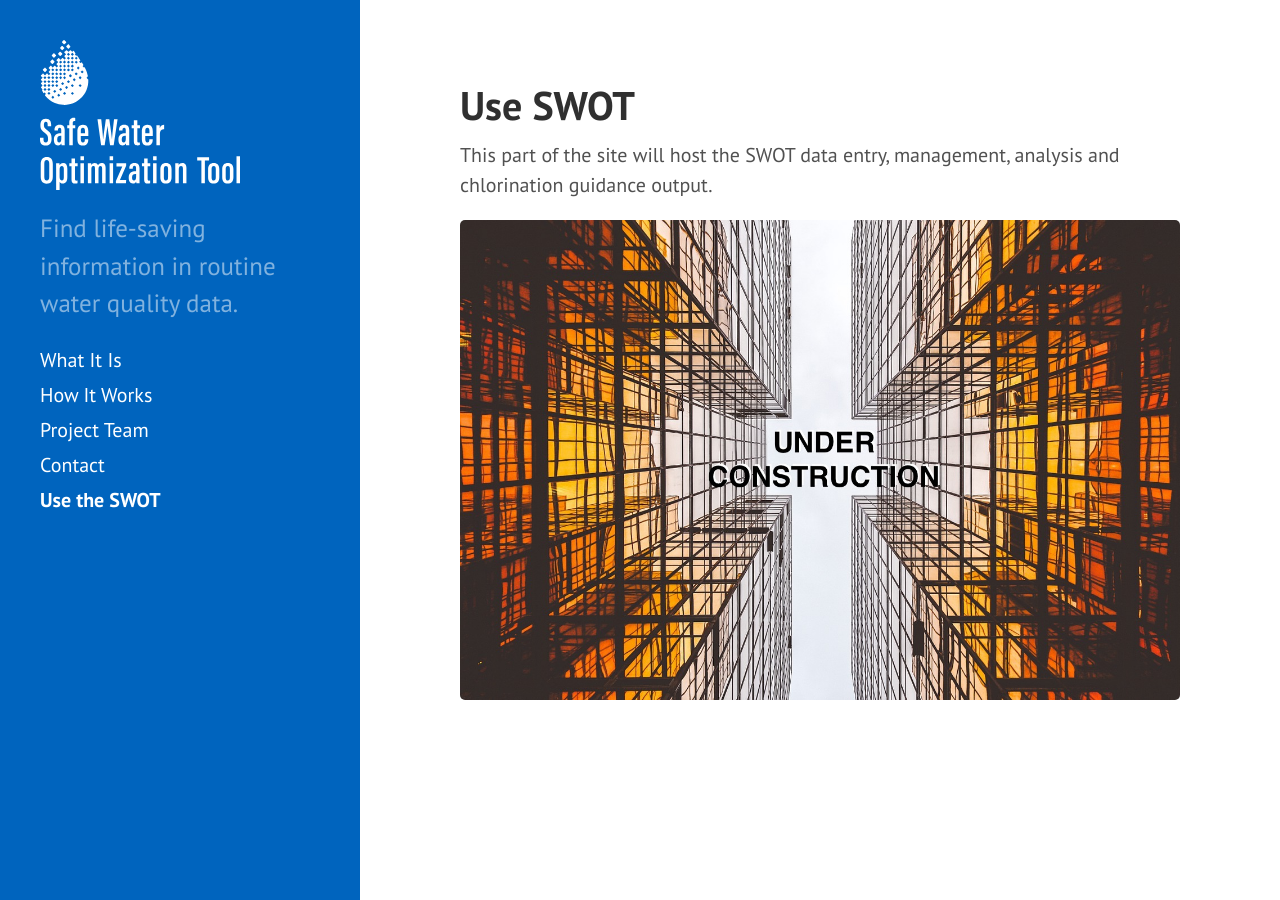
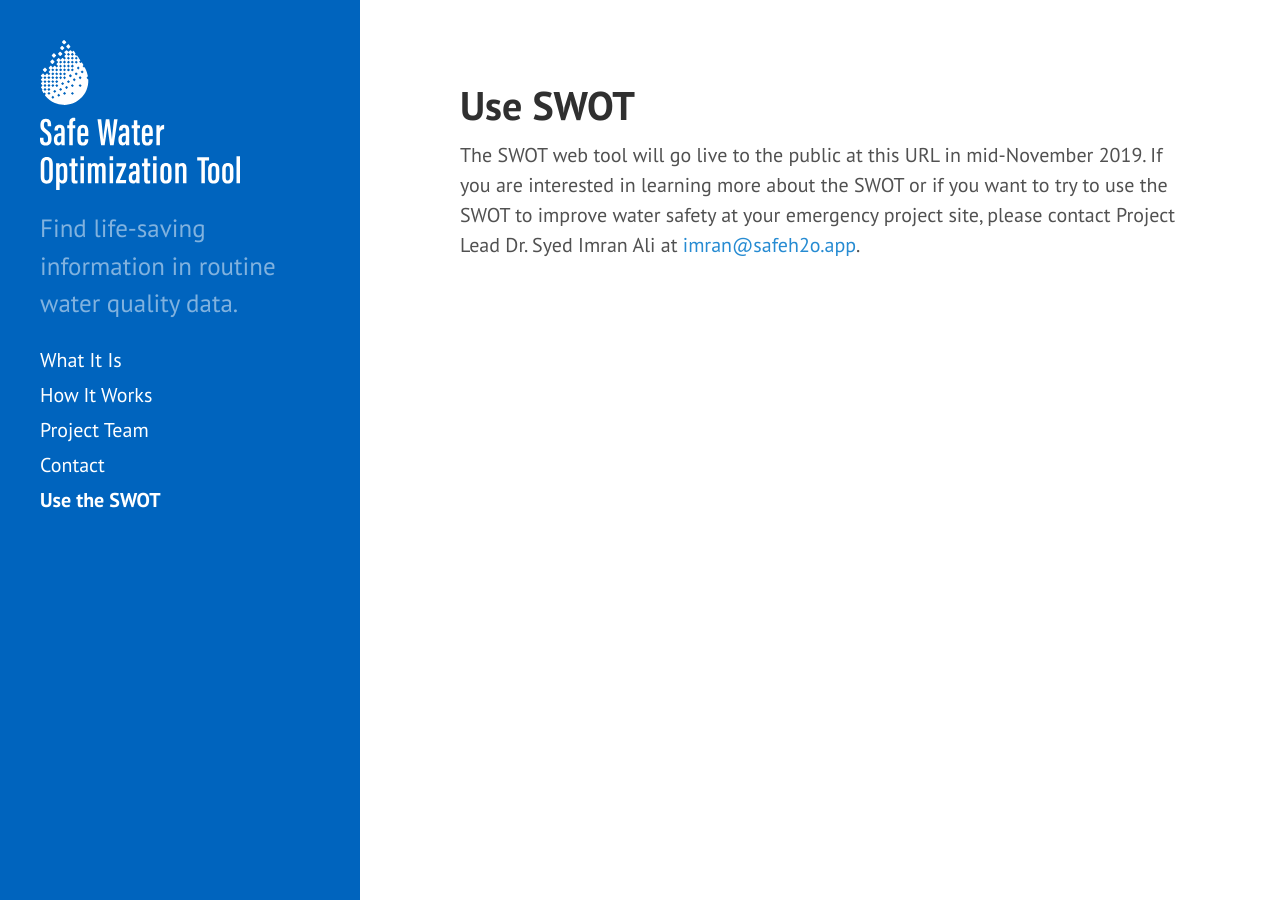
Before and after one commit to safeh2o/swot-infopage, a Jekyll site: the page built from use-swot.md, in a window 1280 px wide. Built offline with Jekyll 4.4.1, drawn with Linux system fonts in a browser that asks for light colours; Markdown is read by kramdown in place of the engine named in the settings.

Commit message:
Update use-swot.md

```diff
--- a/use-swot.md
+++ b/use-swot.md
@@ -2,7 +2,4 @@
 layout: page
 title: Use SWOT
 ---
-This part of the site will host the SWOT data entry, management, analysis and chlorination guidance output.
-<div>
-    <img src="{{ site.baseurl }}/public/images/Under_Construction.jpg" alt="ground view of two glass buildings" style="width:100%;height:auto">
-</div>
+The SWOT web tool will go live to the public at this URL in mid-November 2019. If you are interested in learning more about the SWOT or if you want to try to use the SWOT to improve water safety at your emergency project site, please contact Project Lead Dr. Syed Imran Ali at <a href="mailto: imran@safeh2o.app">imran@safeh2o.app</a>.
```
